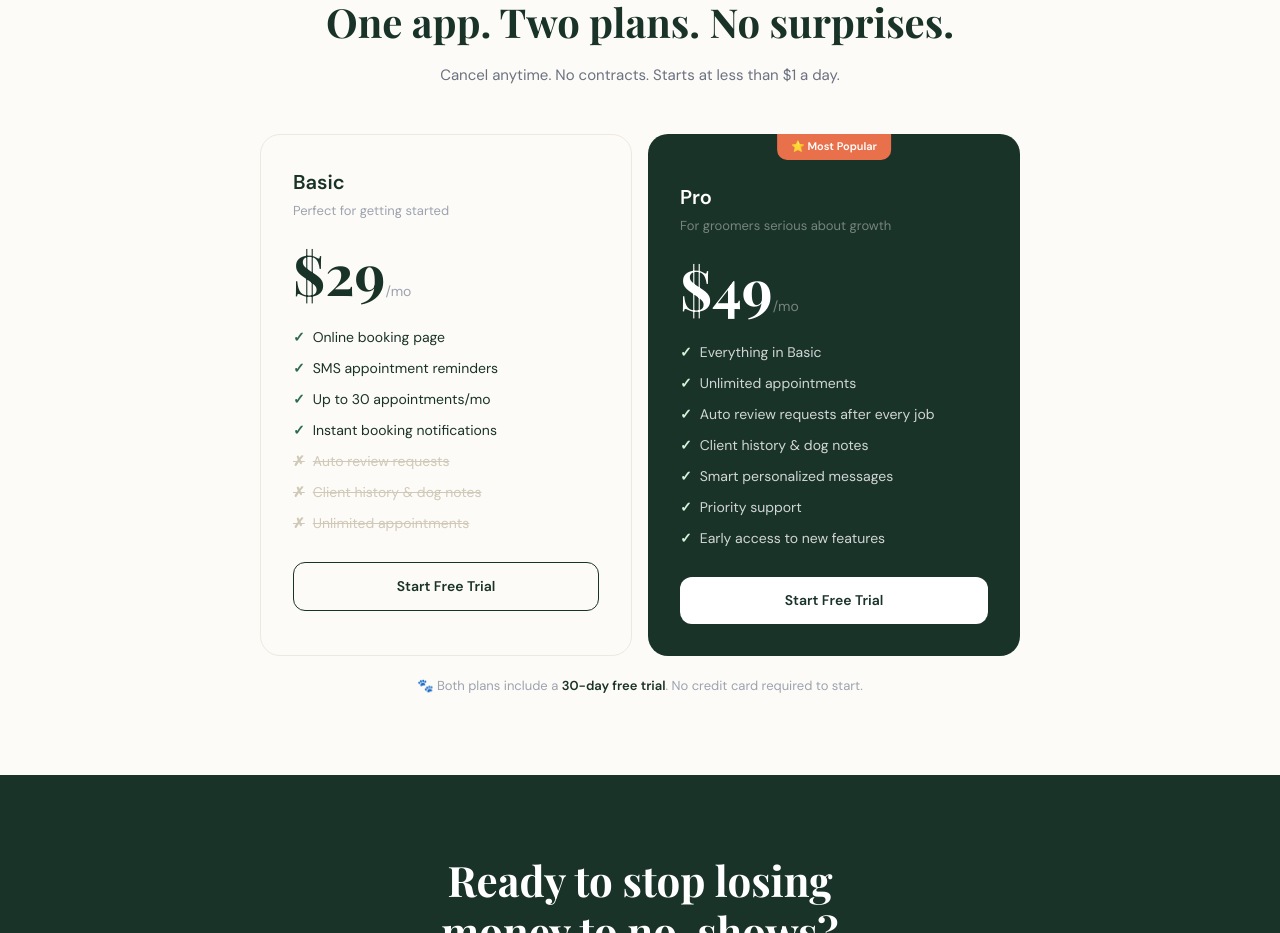
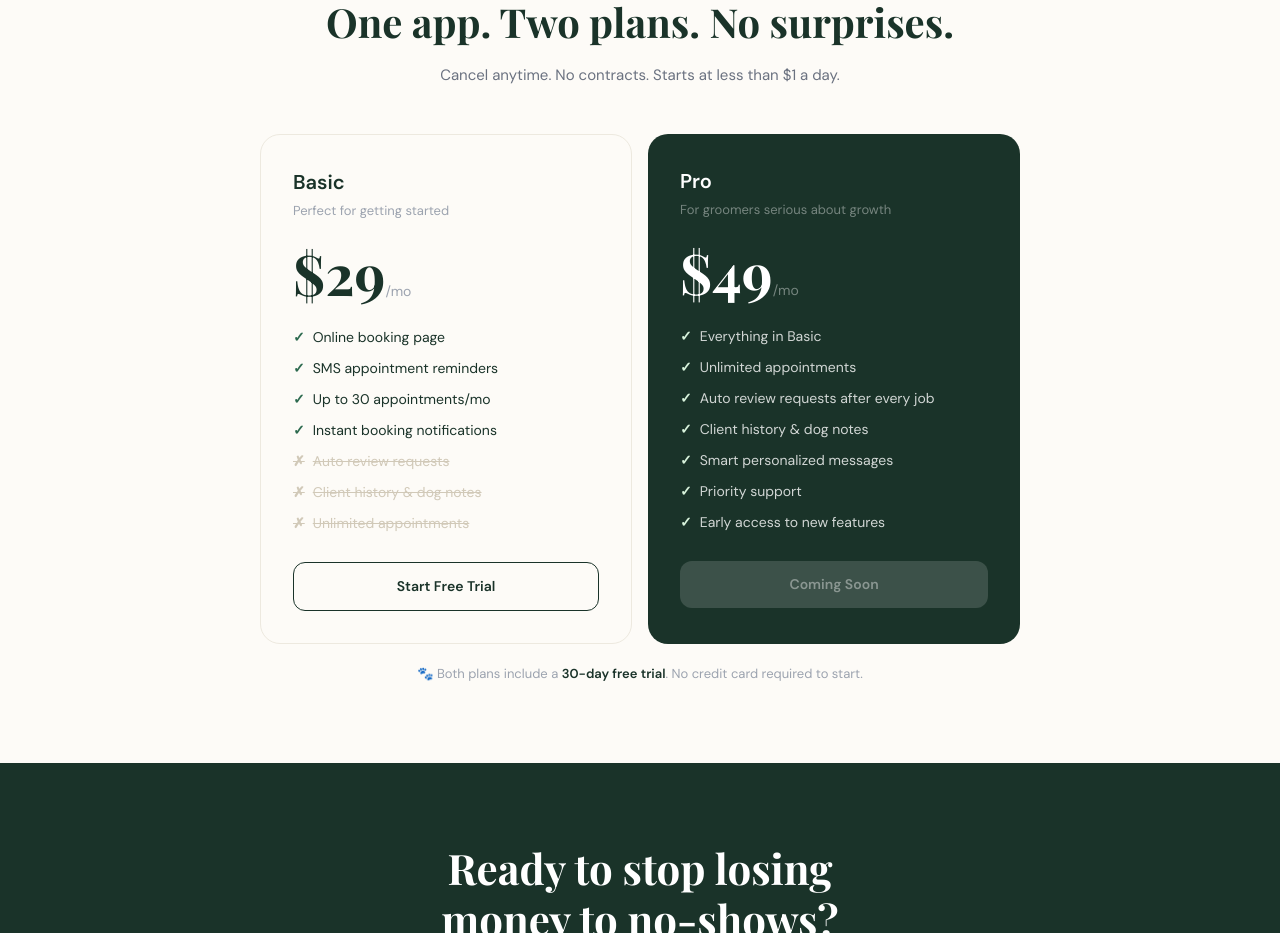
Before and after one commit to Kamdrin1/PawBooking, a Next.js app: page / in a window 1280 px wide. Shown: the part 3700-4633 px from the top of the page. Built offline with nearby package versions, Linux system fonts and the light colour scheme; a web font is replaced by a local one.

Commit message:
remove Most Popular badge and set Pro to Coming Soon on pricing page

```diff
--- a/src/app/page.tsx
+++ b/src/app/page.tsx
@@ -287,10 +287,7 @@ export default function Home() {
 
               {/* Pro */}
               <div className="pro-card" style={{ padding: '32px', position: 'relative', overflow: 'hidden' }}>
-                <div style={{ position: 'absolute', top: '-1px', left: '50%', transform: 'translateX(-50%)', background: '#E8704A', color: 'white', fontSize: '11px', fontWeight: 700, padding: '5px 14px', borderRadius: '0 0 10px 10px', whiteSpace: 'nowrap' }}>
-                  ⭐ Most Popular
-                </div>
-                <h3 style={{ fontWeight: 700, color: 'white', fontSize: '20px', marginBottom: '4px', marginTop: '16px' }}>Pro</h3>
+                <h3 style={{ fontWeight: 700, color: 'white', fontSize: '20px', marginBottom: '4px' }}>Pro</h3>
                 <p style={{ color: 'rgba(255,255,255,0.4)', fontSize: '13px', marginBottom: '24px' }}>For groomers serious about growth</p>
                 <div style={{ marginBottom: '24px' }}>
                   <span className="playfair" style={{ fontSize: '56px', fontWeight: 700, color: 'white', lineHeight: 1 }}>$49</span>
@@ -312,9 +309,9 @@ export default function Home() {
                     </div>
                   ))}
                 </div>
-                <Link href="/signup" style={{ display: 'block', textAlign: 'center', padding: '13px', borderRadius: '12px', fontWeight: 600, fontSize: '14px', background: 'white', color: '#1A3329', textDecoration: 'none', transition: 'all 0.15s' }}>
-                  Start Free Trial
-                </Link>
+                <button disabled style={{ display: 'block', width: '100%', textAlign: 'center', padding: '13px', borderRadius: '12px', fontWeight: 600, fontSize: '14px', background: 'rgba(255,255,255,0.15)', color: 'rgba(255,255,255,0.4)', border: 'none', cursor: 'not-allowed' }}>
+                  Coming Soon
+                </button>
               </div>
 
             </div>
@@ -348,7 +345,7 @@ export default function Home() {
         <footer style={{ background: '#1A3329', borderTop: '1px solid rgba(255,255,255,0.08)', padding: '24px 32px' }}>
           <div style={{ maxWidth: '900px', margin: '0 auto', display: 'flex', flexWrap: 'wrap', alignItems: 'center', justifyContent: 'space-between', gap: '16px' }}>
             <div style={{ display: 'flex', alignItems: 'center', gap: '8px' }}>
-              <div className="w-6 h-6 rounded-md flex items-center justify-center" style={{ background: 'rgba(216,243,220,0.15)', width: '24px', height: '24px', borderRadius: '6px', display: 'flex', alignItems: 'center', justifyContent: 'center' }}>
+              <div style={{ background: 'rgba(216,243,220,0.15)', width: '24px', height: '24px', borderRadius: '6px', display: 'flex', alignItems: 'center', justifyContent: 'center' }}>
                 <svg width="12" height="12" viewBox="0 0 100 100" fill="#D8F3DC">
                   <ellipse cx="50" cy="70" rx="26" ry="20"/>
                   <ellipse cx="20" cy="44" rx="12" ry="15"/>
```
Lines whose indentation alone changed are shown as unchanged.
